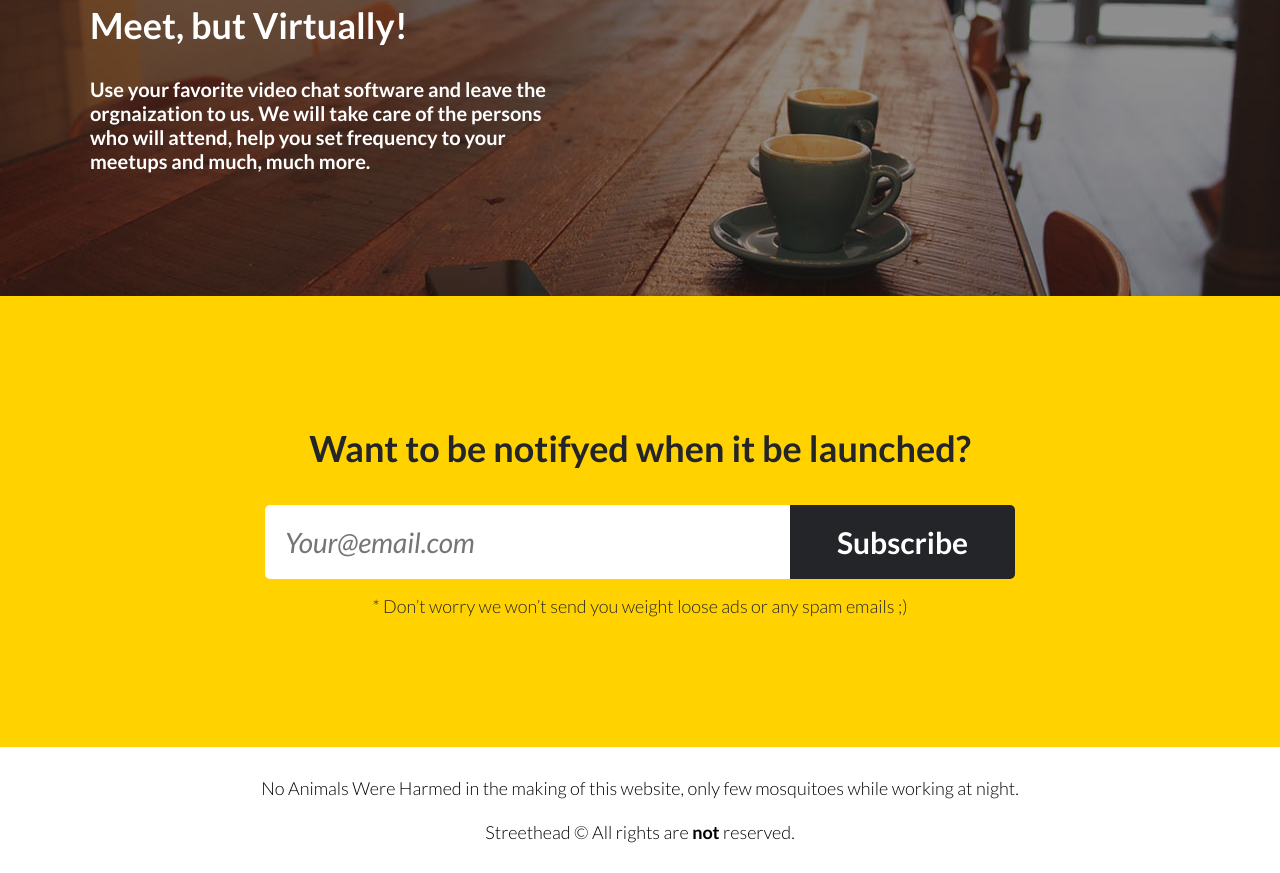
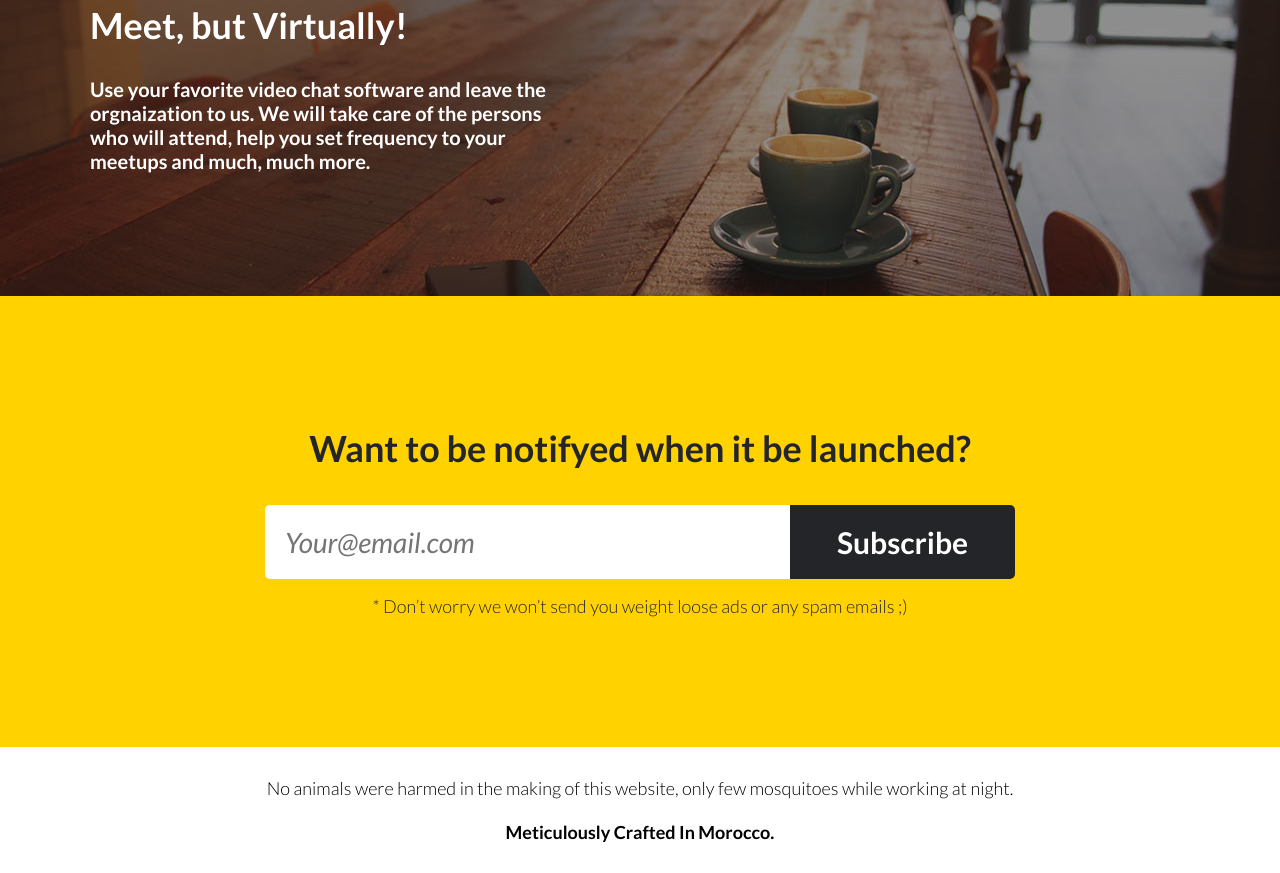
Before and after one commit to streethead/streethead.github.io, a plain HTML site: page index.html in a window 1280 px wide. Shown: the part 1630-2503 px from the top of the page. Drawn offline with Linux system fonts and the light colour scheme; a script that the page names is missing.

Commit message:
Fixing typos

```diff
--- a/index.html
+++ b/index.html
@@ -132,10 +132,10 @@
         </div>
 
         <div id="footer">
-            No Animals Were Harmed in the making of this website, only few mosquitoes while working at night.
+            No animals were harmed in the making of this website, only few mosquitoes while working at night.
             <br>
             <br>
-            Streethead © All rights are <strong>not</strong> reserved.
+            <strong>Meticulously Crafted In Morocco.</strong>
         </div>
     </body>
 
```
